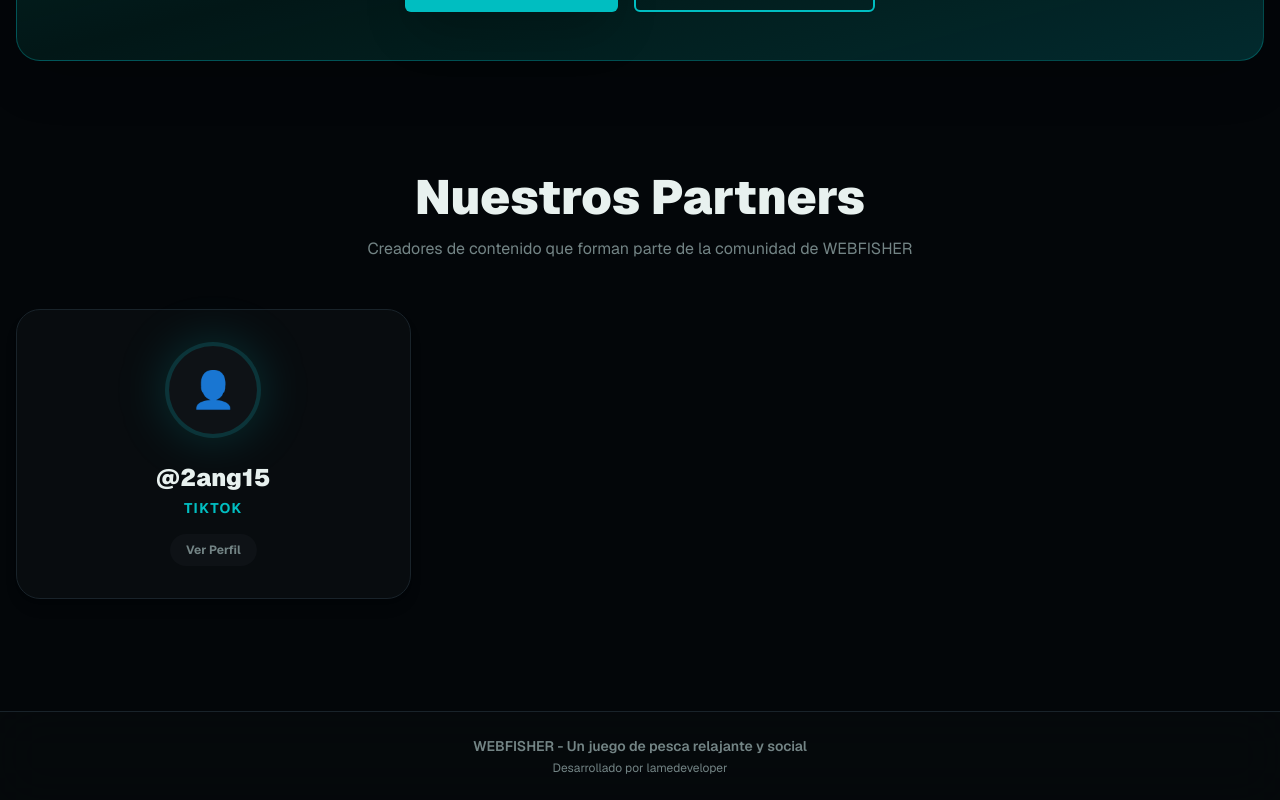
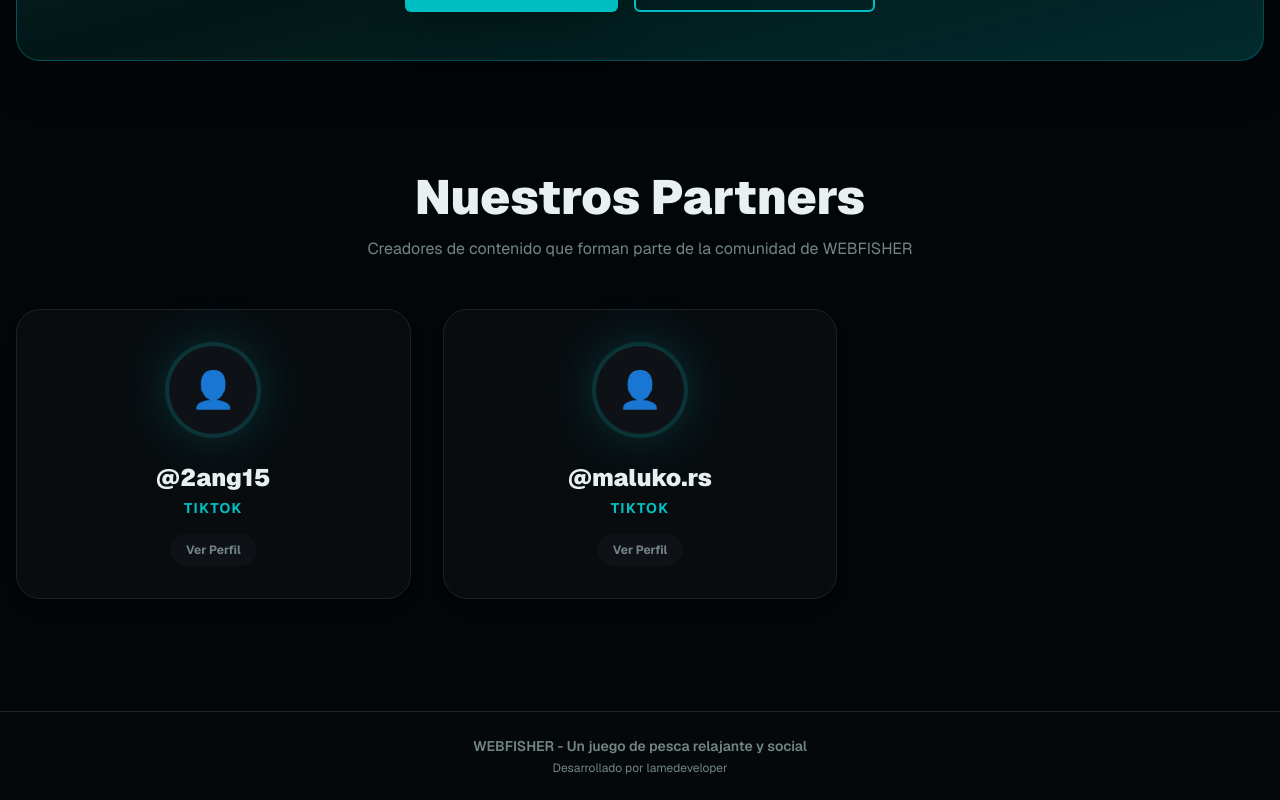
Before and after one commit to hyusband/webfisher, a Next.js app: page / in a window 1280 px wide. Shown: the part 2382-3182 px from the top of the page. Built offline with nearby package versions, Linux system fonts and the light colour scheme.

Commit message:
feat: Introduce Partners component for showcasing collaborators with animated cards.

```diff
--- a/components/home/partners.tsx
+++ b/components/home/partners.tsx
@@ -11,7 +11,14 @@ export const Partners = () => {
             name: "2ang15",
             platform: "TikTok",
             url: "https://www.tiktok.com/@2ang15",
-            avatar: "https://p16-sign-va.tiktokcdn.com/tos-maliva-avt-0068/f2c7a7a5a8a1c9a1a8a1c9a1a8a1c9a1~c5_100x100.jpeg?x-expires=1735232400&x-signature=...", // Enlace temporal, mejor que el user lo actualice o se vea el placeholder
+            avatar: "https://p16-sign-va.tiktokcdn.com/tos-maliva-avt-0068/f2c7a7a5a8a1c9a1a8a1c9a1a8a1c9a1~c5_100x100.jpeg?x-expires=1735232400&x-signature=...",
+            description: "TikToker & Gamer"
+        },
+        {
+            name: "maluko.rs",
+            platform: "TikTok",
+            url: "https://www.tiktok.com/@maluko.rs",
+            avatar: "", // Placeholder
             description: "TikToker & Gamer"
         },
     ]
```
